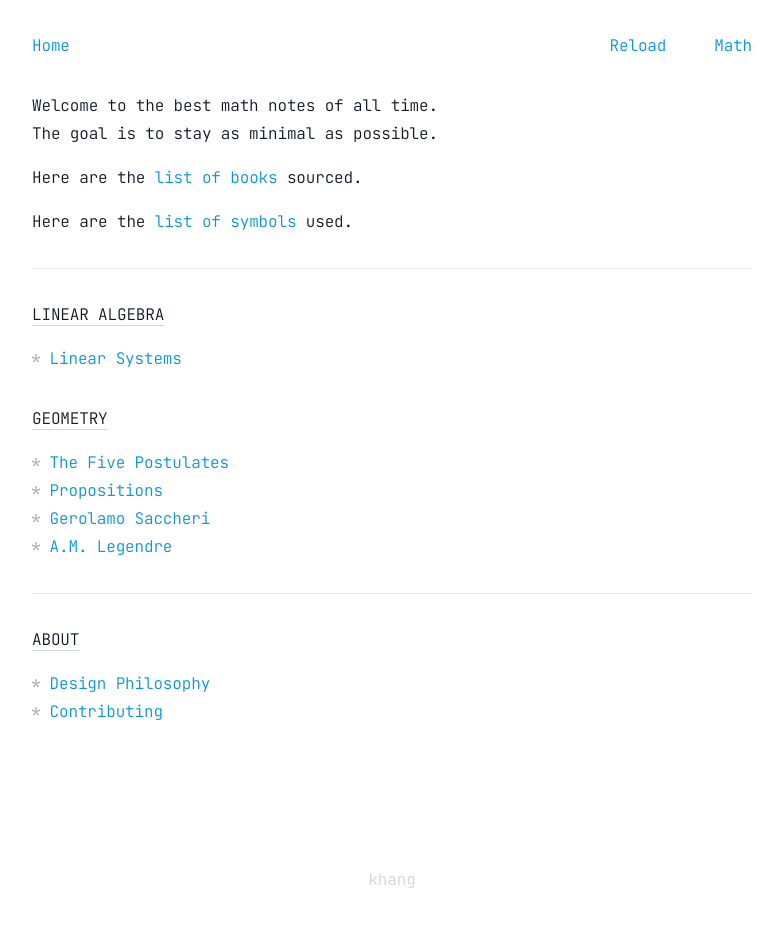
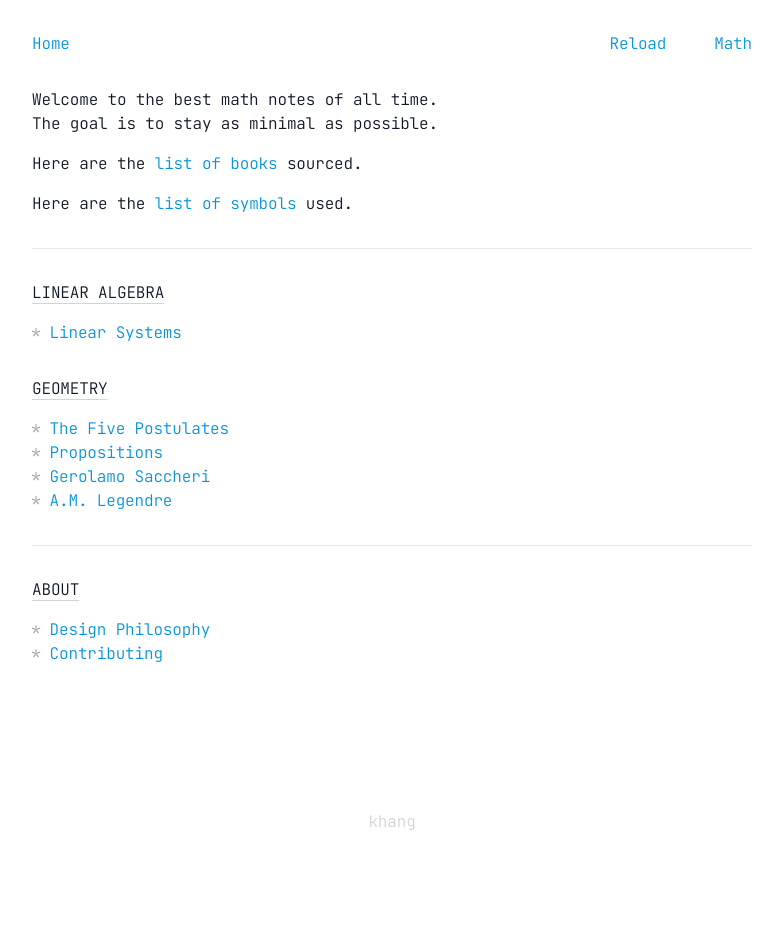
Before and after one commit to nguyenvukhang/minnesoda, a Next.js app: page / in a window 1280 px wide. Shown: the top 926 px of the page, without its empty margins (248-1030 px from the left). Built offline with nearby package versions, Linux system fonts and the light colour scheme; what better-react-mathjax would draw is missing.

Commit message:
adjusting line spacing

```diff
--- a/src/global.css
+++ b/src/global.css
@@ -8,7 +8,7 @@
   html {
     @apply bg-white text-gray-900
     font-jetbrains font-light
-    leading-7
+    leading-6
     tracking-custom;
   }
   h1,
```
